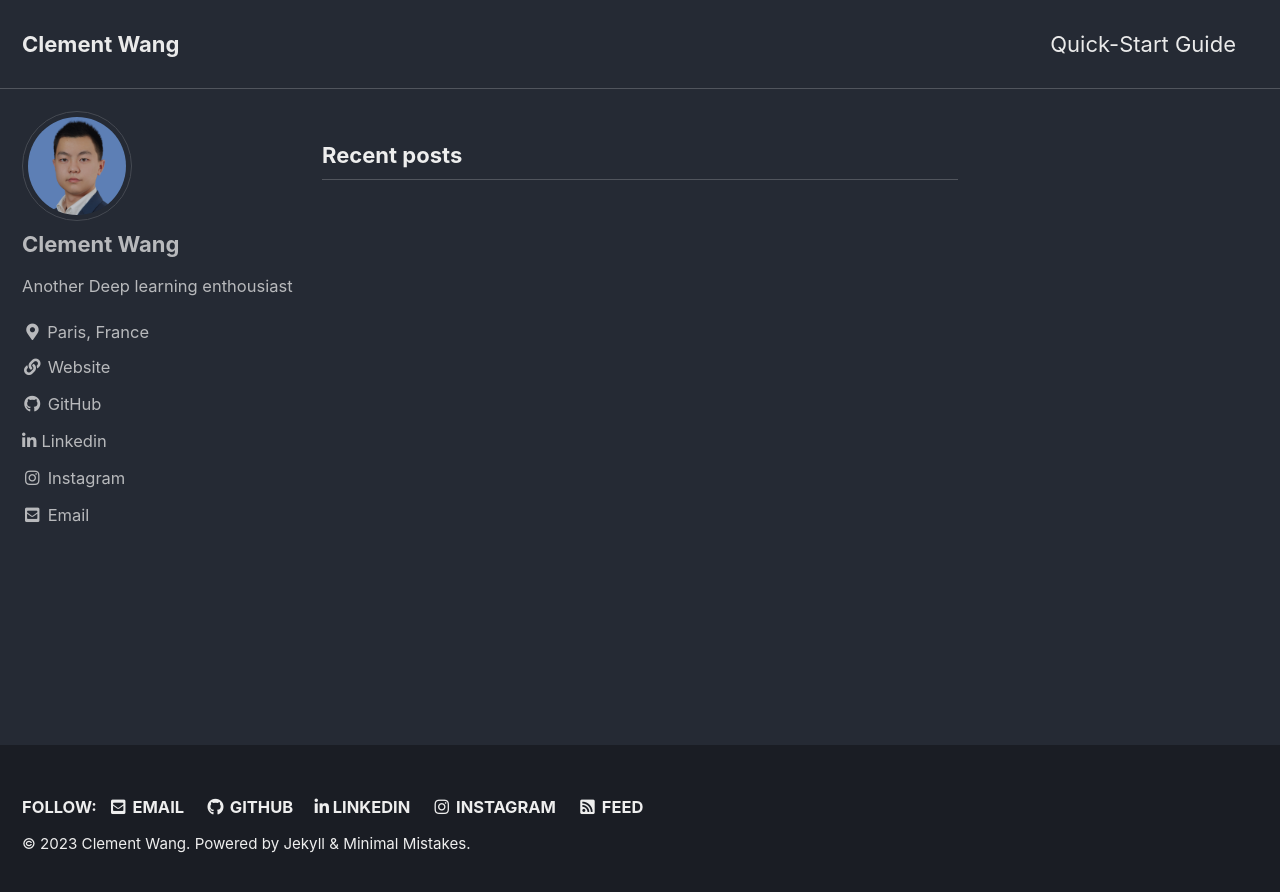
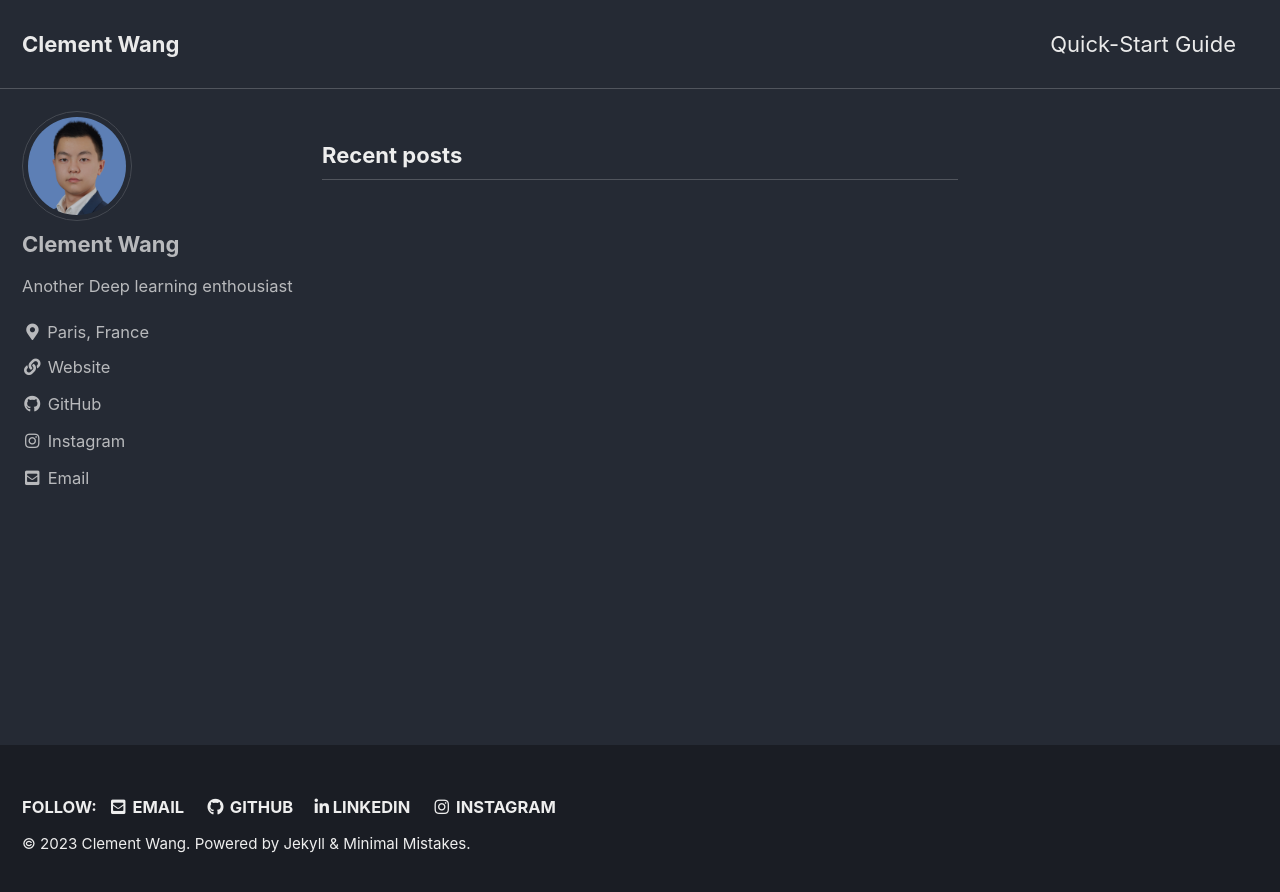
Before and after one commit to clementw168/clementw168.github.io, a Jekyll site: the page built from index.html, in a window 1280 px wide. Shown: the top 892 px of the page. Built offline with Jekyll 4.4.1, drawn with Linux system fonts in a browser that asks for light colours; cached includes are drawn as plain includes; the list of posts is cut into pages by our own code.

Commit message:
feat: remove feed

```diff
--- a/_config.yml
+++ b/_config.yml
@@ -58,7 +58,7 @@ reCaptcha:
   secret:
 atom_feed:
   path: # blank (default) uses feed.xml
-  hide: # true, false (default)
+  hide: true # true, false (default)
 search: # true, false (default)
 search_full_content: # true, false (default)
 search_provider: # lunr (default), algolia, google
@@ -121,9 +121,6 @@ author:
     - label: "GitHub"
       icon: "fab fa-fw fa-github"
       url: "https://github.com/clementw168"
-    - label: "Linkedin"
-      icon: "fab fa-linkedin-in"
-      url: https://www.linkedin.com/in/clem-wang/
     - label: "Instagram"
       icon: "fab fa-fw fa-instagram"
       url: "https://www.instagram.com/clement_wang_/"
```
